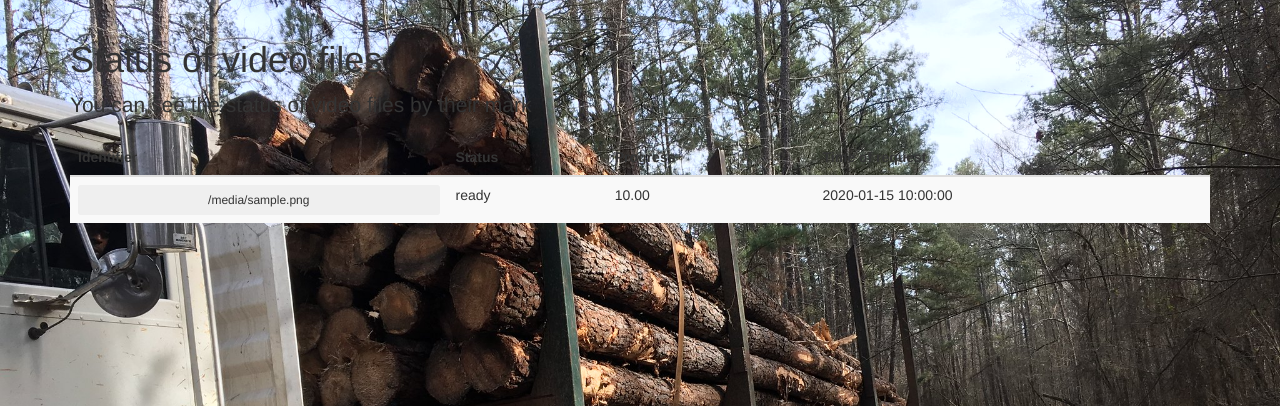
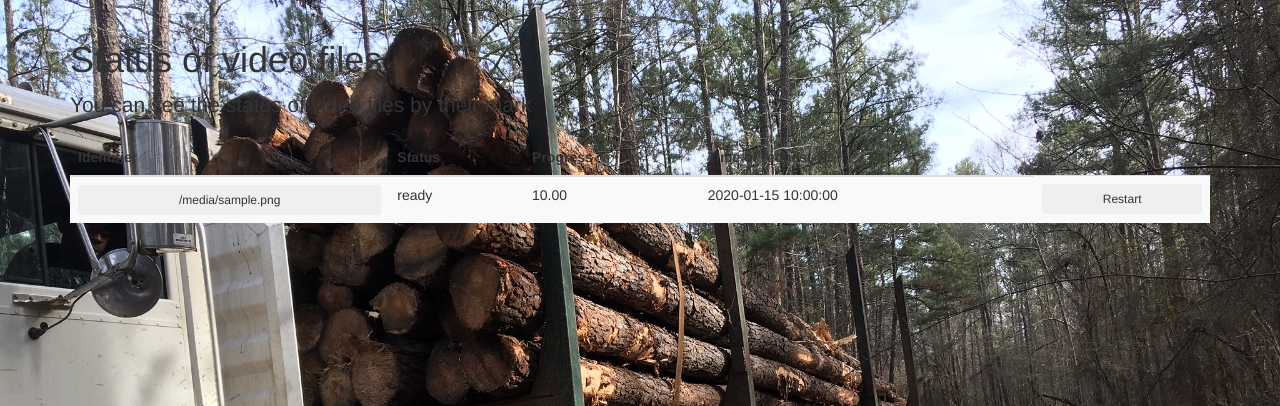
Before and after one commit to Iftimie/TruckMonitoringSystem, a Flask app: template examples/templates/check_status.html in a window 1280 px wide. Shown: the part 52-458 px from the top of the page. Run offline with Flask 2, Linux system fonts and the light colour scheme; the template is opened without the code that fills it: most values are stand-ins (such as "Sample title", 1, 10 or a date in 2020); some libraries are stand-ins or nearby versions.

Commit message:
Added function restart option

```diff
--- a/examples/function.py
+++ b/examples/function.py
@@ -46,7 +46,7 @@ def analyze_movie(video_handle: io.IOBase) -> {"results": io.IOBase, "video_resu
     frame_ids = p2p_load('frame_ids', loading_func=lambda filepath: np.load(filepath))
     if frame_ids is None:
         frame_ids = movement_frames_indexes(video_file, progress_hook=p2p_progress_hook)
-        p2p_save("frame_ids", frame_ids, saving_func=lambda filepath, item: np.save(filepath, item))
+        p2p_save("frame_ids", frame_ids, saving_func=lambda filepath, item: np.save(filepath, item), filesuffix=".npy")
     image_gen = framedatapoint_generator_by_frame_ids2(video_file, frame_ids, reason="motionmap")
 
     # TODO set batchsize by the available VRAM
--- a/examples/main.py
+++ b/examples/main.py
@@ -126,14 +126,17 @@ def check_status():
             tstamp2dtime = datetime.datetime.utcfromtimestamp(item['timestamp'])
         if item['video_results']:
             status = 'ready'
-        video_items.append({'filename': item['video_handle'].name,
+        video_items.append({'filename': osp.basename(item['video_handle'].name),
                             'status': status,
                             'progress': item['progress'],
                             'time_of_request': tstamp2dtime,
                             'identifier': str(item['identifier'])},
                            )
     partial_destination_url = '/show_video?doc_id='
-    resp = make_response(render_template("check_status.html", partial_destination_url=partial_destination_url,
+    restart_url = '/restart_function?doc_id='
+    resp = make_response(render_template("check_status.html",
+                                         partial_destination_url=partial_destination_url,
+                                         restart_url=restart_url,
                                          video_items=video_items))
     return resp
 
@@ -149,6 +152,14 @@ def show_video():
                                              video_results=video_url))
     except StopIteration:
         resp = make_response(render_template("show_video.html", first_image_str='', images=[]))
+    return resp
+
+
+@app.route('/restart_function')
+def restart_function():
+    future = client_app.create_future(analyze_movie, request.args.get('doc_id'))
+    future.restart_func()
+    resp = redirect(url_for('check_status'))
     return resp
 
 
--- a/examples/templates/check_status.html
+++ b/examples/templates/check_status.html
@@ -34,6 +34,13 @@
                   <td>{{ row['status'] }}</td>
                   <td>{{ "{:.2f}".format(row['progress'])}}</td>
                   <td>{{ row['time_of_request'] }}</td>
+                  <td><button type="button"
+                              style="width:100%"
+                              class="btn btn-indigo btn-sm m-0"
+                              onclick="window.location.href='{{ restart_url + row['identifier'] }}'"
+                              >
+                        Restart</button>
+                  </td>
               </tr>
             {% endfor %}
           </tbody>
```
